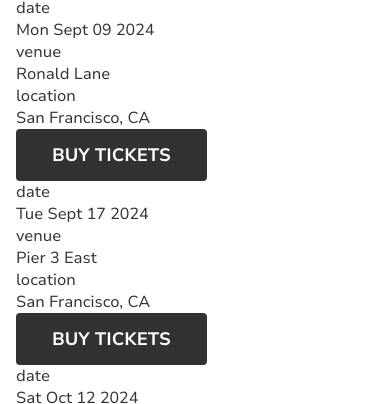
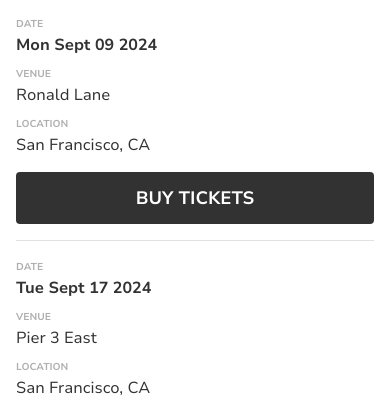
Before and after one commit to passportmidi/bstn-band-website, a plain HTML site: page pages/shows.html in a window 390 px wide. Shown: the part 686-1090 px from the top of the page. Drawn offline with Linux system fonts and the light colour scheme; files whose address does not match are found by name.

Commit message:
style table on shows page to be responsive

```diff
--- a/pages/shows.html
+++ b/pages/shows.html
@@ -49,8 +49,9 @@
           </div>
         </div>
       </section>
-      <section id="showStack" class="stack stack--shows">
+      <section class="stack stack--shows">
         <h2 class="heading heading--section shows__heading--section">Shows</h2>
+        <section id="showsContainer" class="shows shows__container"></section>
       </section>
     </main>
     <footer class="stack stack--footer">
--- a/scripts/build-shows-page.js
+++ b/scripts/build-shows-page.js
@@ -33,21 +33,23 @@ const shows = [
 
 function displayShow(show) {
   const section = createContainer("shows__section");
-  showStack.append(section);
+  showsContainer.append(section);
 
   for (const [key, value] of Object.entries(show)) {
     const info = createContainer("shows__info");
-    const heading = createElementWithText("p", "shows__info-heading", key);
+    const label = createElementWithText("p", "label shows__info-label", key);
     const val = createElementWithText("p", "shows__info-value", value);
 
-    info.append(heading);
+    info.append(label);
     info.append(val);
 
     section.append(info);
   }
 
-  const button = createElementWithText("button", "button button__shows", "Buy Tickets");
-  section.append(button);
+  const buttonContainer = createContainer("shows__button-container");
+  const button = createElementWithText("button", "button shows__button", "Buy Tickets");
+  buttonContainer.append(button);
+  section.append(buttonContainer);
 
   console.log(section);
 }
--- a/styles/bio.scss
+++ b/styles/bio.scss
@@ -24,6 +24,7 @@ body {
 
 .label,
 .button {
+  color: $silver;
   line-height: 1.25rem;
   font-weight: bold;
   text-transform: uppercase;
@@ -296,8 +297,6 @@ body {
     @include display(flex, center, left, column);
   }
   &__label {
-    color: $silver;
-    text-transform: uppercase;
     font-size: 0.75rem;
   }
   @include desktop-tablet {
--- a/styles/shows.scss
+++ b/styles/shows.scss
@@ -18,6 +18,11 @@
     @include mobile-tablet {
       padding-top: 4rem;
       padding-bottom: 4rem;
+    }
+  }
+  &--shows {
+    @include desktop {
+      @include display(flex, space-between, baseline, row);
     }
   }
 }
@@ -46,3 +51,73 @@
     }
   }
 }
+
+.shows__section div:first-child p:nth-of-type(2) {
+  font-weight: bold;
+}
+
+#showsContainer:last-child {
+  border-bottom: 0.0625rem solid $mercury;
+  @include mobile {
+    margin-bottom: 1rem;
+  }
+  @include desktop-tablet {
+    margin-bottom: 2.25rem;
+  }
+}
+
+@include mobile {
+  .shows {
+    &__info,
+    &__button {
+      margin: 0.5rem 0;
+    }
+    &__button {
+      width: 100%;
+    }
+    &__section {
+      padding: 0.5rem 0;
+      border-top: 0.0625rem solid $mercury;
+    }
+  }
+}
+
+@include desktop-tablet {
+  .shows {
+    &__heading--section {
+      flex: 0;
+      margin-right: 5rem;
+    }
+    &__container {
+      flex: 1;
+    }
+    &__section {
+      padding: 0.5rem 0;
+      border-bottom: 0.0625rem solid $mercury;
+      display: grid;
+      grid-template-columns: repeat(4, 1fr);
+      justify-content: start;
+      align-items: center;
+      &:first-child {
+        & .shows__info-value {
+          padding-bottom: 1rem;
+        }
+        & .shows__button-container {
+          align-self: end;
+        }
+      }
+      &:nth-of-type(n + 2) .label {
+        display: none;
+      }
+    }
+    &__button {
+      width: fit-content;
+      &-container {
+        text-align: right;
+      }
+    }
+    &__info-label {
+      padding-bottom: 2.25rem;
+    }
+  }
+}
```
Also changed, not shown: styles/bio.css, styles/shows.css. Lines whose indentation alone changed are shown as unchanged.
